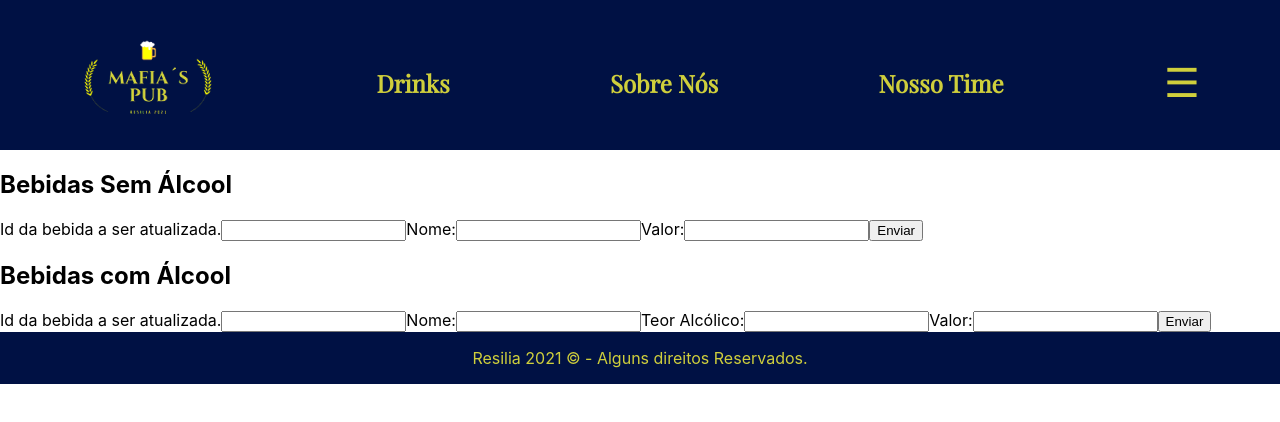
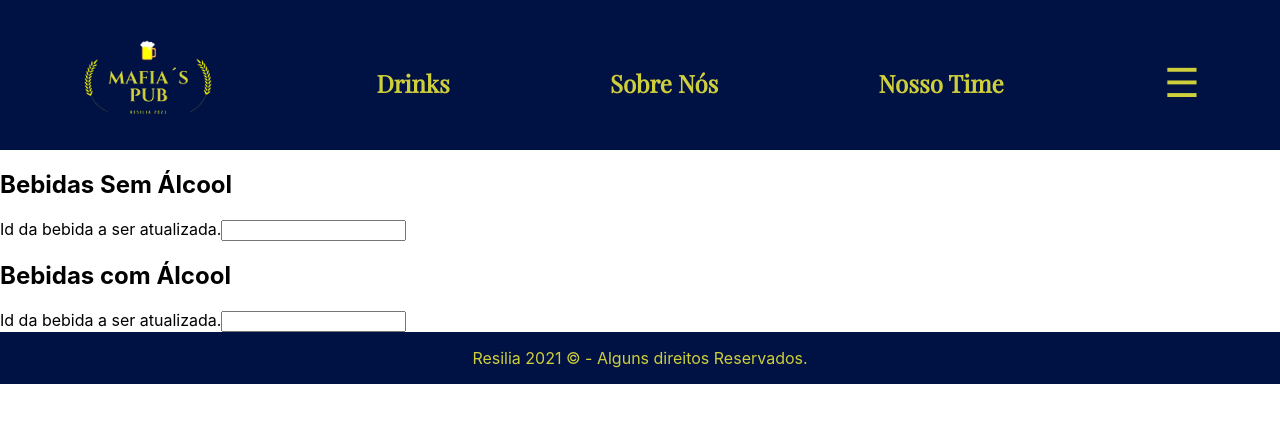
Before and after one commit to luizzzabiassi/projeto-modulo5, a React (Create React App) app: page /update in a window 1280 px wide. Shown: the top 422 px of the page. Built offline with nearby package versions, Linux system fonts and the light colour scheme.

Commit message:
Adicionando condicional ao update

```diff
--- a/src/Components/Update/UpdateComAlcool.js
+++ b/src/Components/Update/UpdateComAlcool.js
@@ -67,6 +67,7 @@ const UpdateCA = () => {
                 onChange={selecionaID}
                 required/>
 
+                {IDCA !== null ? <>
                 <label className={Style.input}>Nome:</label>
                 <input
                 type="text"
@@ -87,7 +88,8 @@ const UpdateCA = () => {
                 value={VALORCA}
                 onChange={changeVALORCA}
                 />
-                <input className={Style.submit} type="submit" value="Enviar" />
+                <input className={Style.submit} type="submit" value="Enviar" /></> : null}
+
 
                 </form>
                 </section>
--- a/src/Components/Update/UpdateSemAlcool.js
+++ b/src/Components/Update/UpdateSemAlcool.js
@@ -3,7 +3,7 @@ import Style from './Update.module.css'
 import Accordion from '../Accordion/Accordion';
 
 const UpdateSA = () => {
-    const [IDSA, setIDSA] = useState(undefined)
+    const [IDSA, setIDSA] = useState(null)
     const [NOMESA, setNOMESA] = useState(undefined)
     const [VALORSA, setVALORSA] = useState(undefined)
 
@@ -57,7 +57,8 @@ const UpdateSA = () => {
                     value={IDSA}
                     onChange={selecionaID}
                     required/>
-
+                    {IDSA !== null
+                    ? <>
                     <label className={Style.input}>Nome:</label>
                     <input
                         type="text"
@@ -72,8 +73,11 @@ const UpdateSA = () => {
                     value={VALORSA}
                     onChange={changeVALORSA}
                     />
+                    <input className={Style.submit} type="submit" value="Enviar" /></>
+                    :null}
 
-                    <input className={Style.submit} type="submit" value="Enviar" />
+
+
                 </form>
             </section>
     )
```
